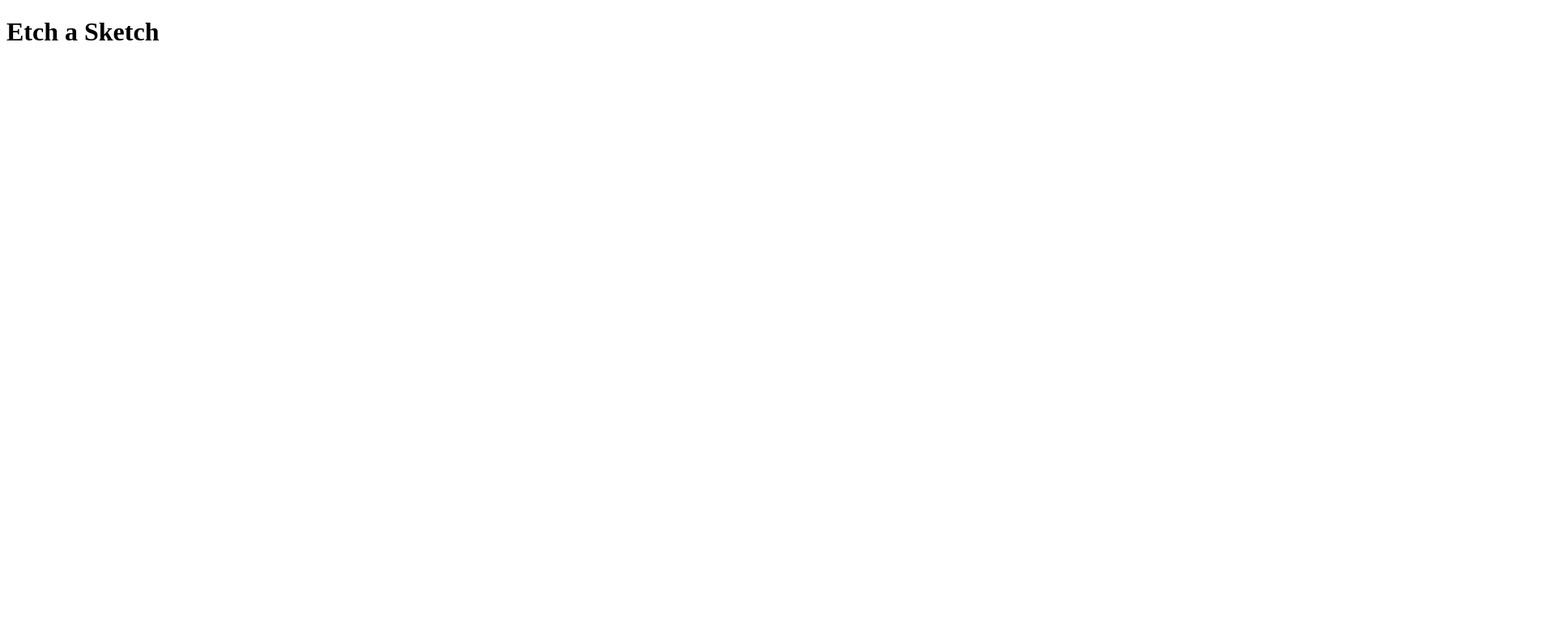
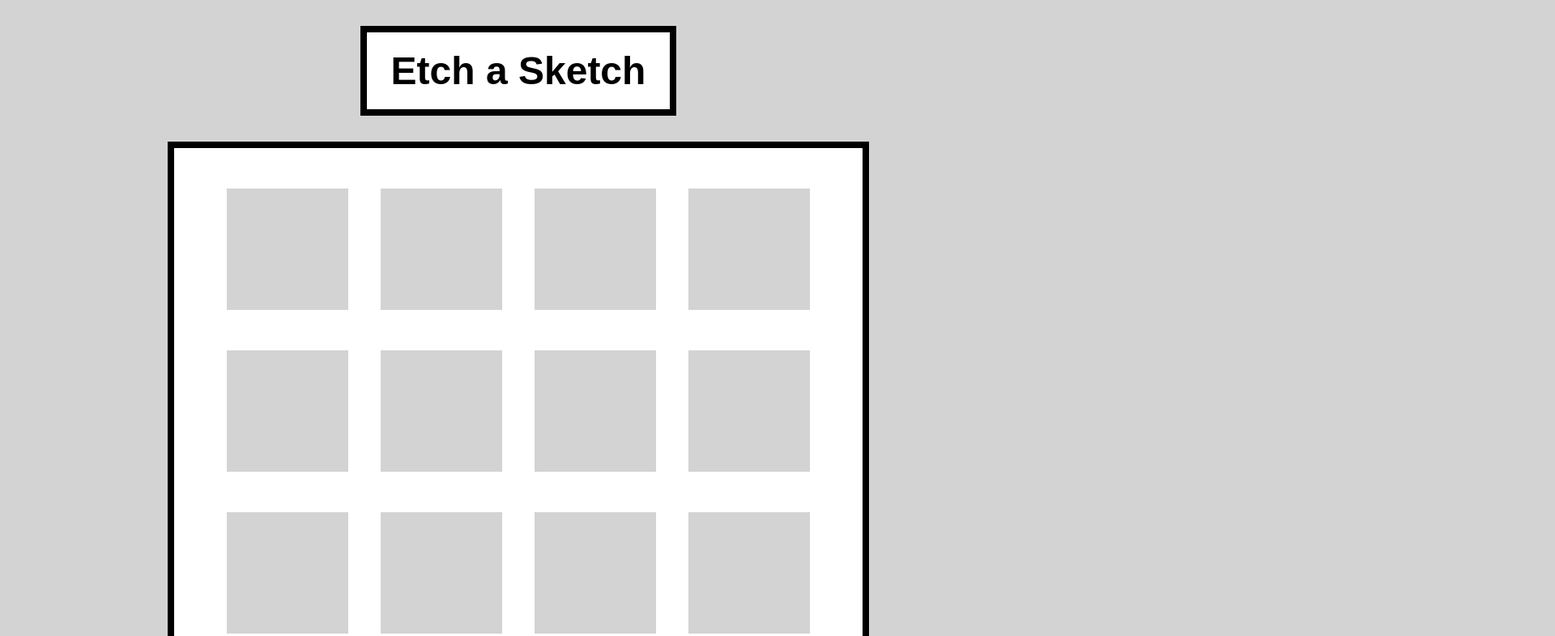
Before and after one commit to mikiyabu/EtchASketch, a plain HTML site: page index.html in a window 1280 px wide. Shown: the top 786 px of the page at 81% size, 1920 px wide, since content can reach past the window. Drawn offline with Linux system fonts and the light colour scheme.

Commit message:
Created 4x4 grid

```diff
--- a/index.html
+++ b/index.html
@@ -5,8 +5,18 @@
     <meta http-equiv="X-UA-Compatible" content="IE=edge">
     <meta name="viewport" content="width=device-width, initial-scale=1.0">
     <title>Etch a Sketch</title>
+    <link rel = "stylesheet" href = "styles.css">
+    <script src = "javascript.js" defer></script>
 </head>
 <body>
     <h1>Etch a Sketch</h1>
+
+    <div class = "grid">
+        <s></s>
+    </div>
+
+    <div class = "footer">
+        This is a footer by Mikiya Vadney
+    </div>
 </body>
 </html>
--- a/javascript.js
+++ b/javascript.js
@@ -0,0 +1,8 @@
+const grid = document.querySelector('.grid');
+
+const square = document.createElement('div');
+square.classList.add('square');
+
+for (let i = 0; i < 16; i++) {
+    grid.appendChild(square.cloneNode(true));
+}
--- a/styles.css
+++ b/styles.css
@@ -0,0 +1,53 @@
+body {
+    display: flex;
+    flex-direction: column;
+    align-items: center;
+    font-family: Arial, Helvetica, sans-serif;
+    padding: 0;
+    margin: 0;
+    background-color: lightgrey;
+}
+
+h1 {
+    font-size: 3rem;
+    background-color: white;
+    padding: 20px 30px;
+    justify-content: center;
+    border: 8px solid black;
+}
+
+.footer {
+    font-size: 20px;
+    background-color: white;
+    border-top: 8px solid black;;
+    padding: 20px 30px;
+    margin-top: 50px;
+    width: 9000px;
+    text-align: center;
+}
+
+.grid {
+    display: flex;
+    flex-wrap: wrap;
+    justify-content: center;
+    align-items: center;
+    background-color: white;
+    height: 800px;
+    width: 800px;
+    border: 8px solid black;
+    padding: 25px;
+}
+
+.square {
+    display: flex;
+    height: 150px;
+    width: 150px;
+    margin: 20px;
+    background-color: lightgrey;
+}
+
+.square:hover {
+    transition: 150ms;
+    transform: scale(1.2);
+    background-color: grey;
+}
```
